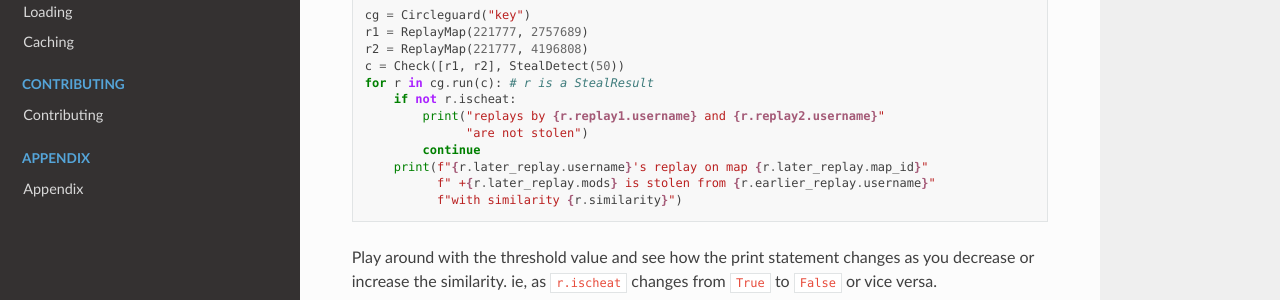
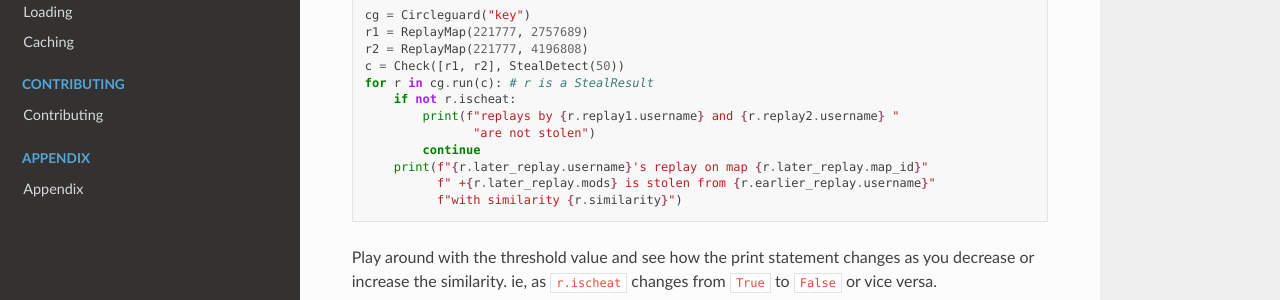
Before and after one commit to circleguard/circlecore, a Sphinx documentation site: the page built from source/investigation.rst, in a window 1280 px wide and 900 px high, scrolled down 1886 px. Shown: the part 416-716 px from the top of the window. Built offline with Sphinx 7.4.7 and the Read the Docs theme 2.0.0, drawn with Linux system fonts in a browser that asks for light colours.

Commit message:
fix format string in example

```diff
--- a/source/investigation.rst
+++ b/source/investigation.rst
@@ -137,8 +137,8 @@
     c = Check([r1, r2], StealDetect(50))
     for r in cg.run(c): # r is a StealResult
         if not r.ischeat:
-            print("replays by {r.replay1.username} and {r.replay2.username}"
-                  "are not stolen")
+            print(f"replays by {r.replay1.username} and {r.replay2.username} "
+                   "are not stolen")
             continue
         print(f"{r.later_replay.username}'s replay on map {r.later_replay.map_id}"
               f" +{r.later_replay.mods} is stolen from {r.earlier_replay.username}"
```
Also changed, not shown: README.md (+1 -1 lines).
